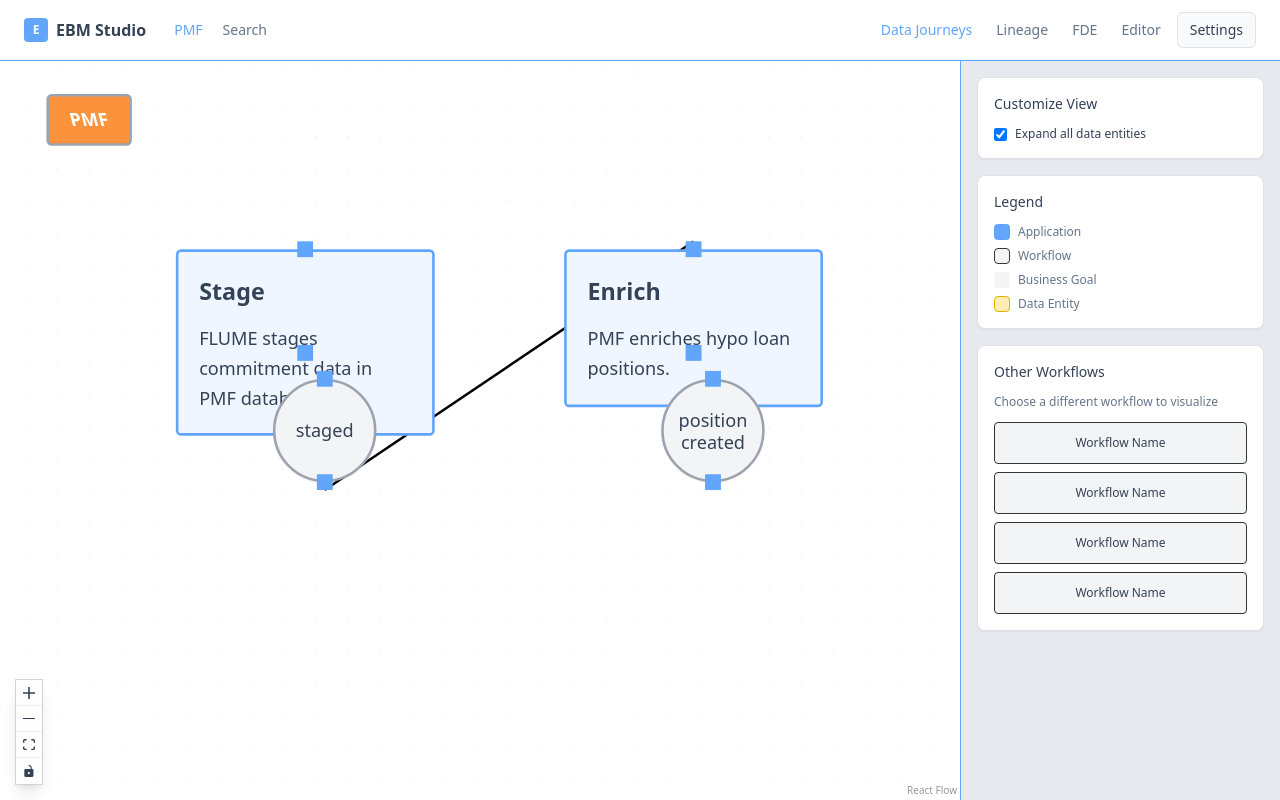
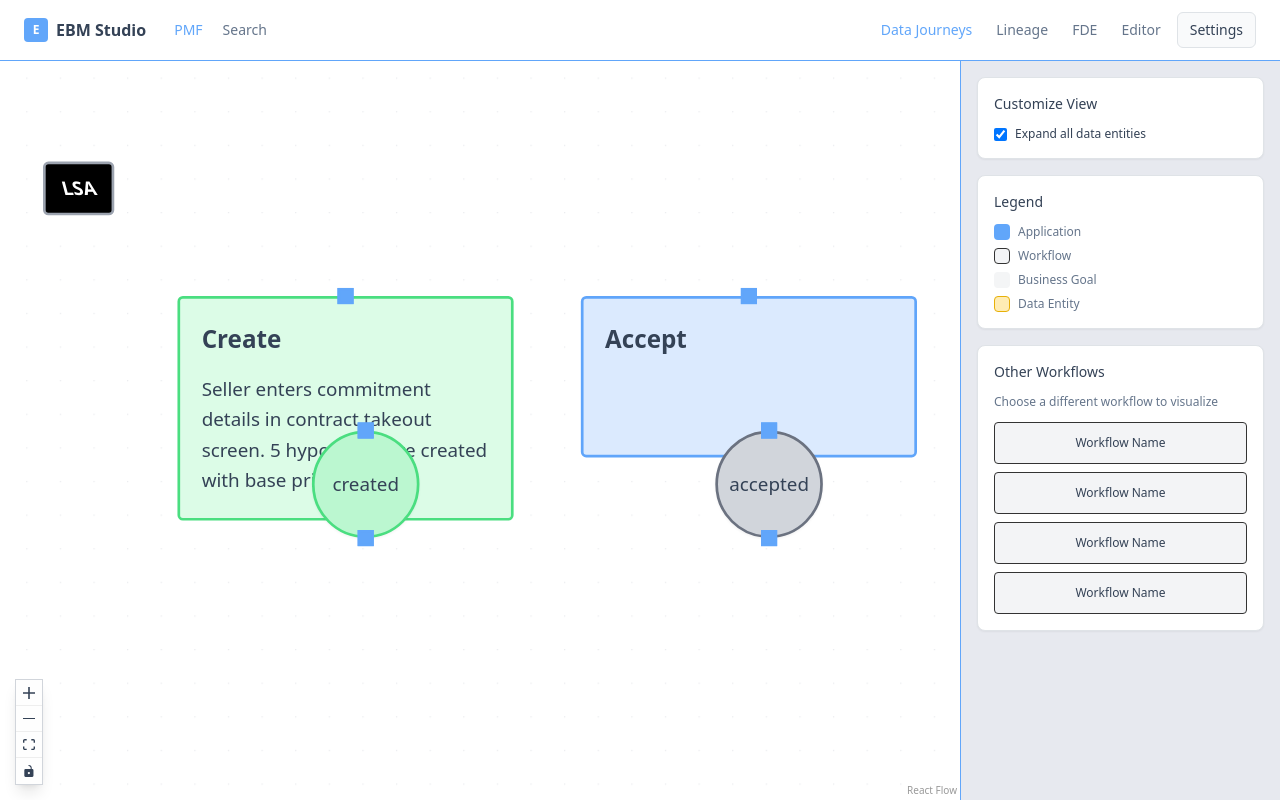
Before and after one commit to vinoth7ar/react-flowchart, a React (Vite) app: page / in a window 1280 px wide. Built offline with nearby package versions, Linux system fonts and the light colour scheme.

Commit message:
Fix CSS to match Figma
The AI is updating the CSS to precisely match the Figma design, ensuring all visual elements, including node styling, alignment, and borders, are consistent with the provided design specifications.

```diff
--- a/src/components/workflow/CircularNode.tsx
+++ b/src/components/workflow/CircularNode.tsx
@@ -4,6 +4,7 @@ import { Handle, Position, NodeProps } from '@xyflow/react';
 export interface CircularNodeData extends Record<string, unknown> {
   label: string;
   onClick?: () => void;
+  color?: string;
 }
 
 const CircularNode = ({ data }: NodeProps) => {
@@ -16,9 +17,18 @@ const CircularNode = ({ data }: NodeProps) => {
     console.log('Clicked status node:', nodeData.label);
   };
 
+  const getCircleStyles = () => {
+    if (nodeData.color === 'green') {
+      return 'w-20 h-20 rounded-full bg-green-200 border-2 border-green-400 flex items-center justify-center shadow-sm cursor-pointer hover:shadow-md transition-shadow';
+    } else if (nodeData.color === 'gray') {
+      return 'w-20 h-20 rounded-full bg-gray-300 border-2 border-gray-500 flex items-center justify-center shadow-sm cursor-pointer hover:shadow-md transition-shadow';
+    }
+    return 'w-20 h-20 rounded-full bg-gray-100 border-2 border-gray-400 flex items-center justify-center shadow-sm cursor-pointer hover:shadow-md transition-shadow';
+  };
+
   return (
     <div
-      className="w-20 h-20 rounded-full bg-gray-100 border-2 border-gray-400 flex items-center justify-center shadow-sm cursor-pointer hover:shadow-md transition-shadow"
+      className={getCircleStyles()}
       onClick={handleClick}
     >
       <div className="text-sm font-medium text-center text-foreground px-2 leading-tight">
--- a/src/components/workflow/WorkflowBuilder.tsx
+++ b/src/components/workflow/WorkflowBuilder.tsx
@@ -28,55 +28,54 @@ const nodeTypes = {
 const mockWorkflowData = {
   workflow: {
     id: 'main-workflow',
-    title: 'Hypo Loan Position',
-    description: 'Workflow description',
+    title: 'Commitment',
+    description: '',
   },
   stages: [
     {
-      id: 'stage-node',
-      title: 'Stage',
-      description: 'FLUME stages commitment data in PMF database',
-      position: { x: 80, y: 80 },
+      id: 'create-node',
+      title: 'Create',
+      description: 'Seller enters commitment details in contract takeout screen. 5 hypo loans are created with base prices.',
+      position: { x: 50, y: 50 },
+      color: 'green',
     },
     {
-      id: 'enrich-node',
-      title: 'Enrich',
-      description: 'PMF enriches hypo loan positions.',
-      position: { x: 380, y: 80 },
+      id: 'accept-node',
+      title: 'Accept',
+      description: '',
+      position: { x: 400, y: 50 },
+      color: 'blue',
     }
   ],
   statusNodes: [
     {
-      id: 'staged-circle',
-      label: 'staged',
-      position: { x: 155, y: 180 },
+      id: 'created-circle',
+      label: 'created',
+      position: { x: 150, y: 150 },
+      color: 'green',
     },
     {
-      id: 'position-circle',
-      label: 'position created',
-      position: { x: 455, y: 180 },
+      id: 'accepted-circle',
+      label: 'accepted',
+      position: { x: 450, y: 150 },
+      color: 'gray',
     }
   ],
   entities: [
     {
       id: 'data-entity-1',
-      title: 'Hypo Loan Position',
+      title: 'Loan Commitment',
+      color: 'yellow',
     },
     {
       id: 'data-entity-2',
-      title: 'Loan Commitment',
+      title: 'Hypo Loan Position',
+      color: 'white',
     },
     {
       id: 'data-entity-3',
       title: 'Hypo Loan Base Price',
-    },
-    {
-      id: 'data-entity-4',
-      title: 'Interest Rate',
-    },
-    {
-      id: 'data-entity-5',
-      title: 'Customer Profile',
+      color: 'white',
     }
   ]
 };
@@ -84,15 +83,15 @@ const mockWorkflowData = {
 const createInitialNodes = (workflowData: typeof mockWorkflowData): Node[] => {
   const nodes: Node[] = [];
 
-  // PMF Tag
+  // LSA Tag (outside workflow)
   nodes.push({
-    id: 'pmf-tag',
+    id: 'lsa-tag',
     type: 'pmf-tag',
-    position: { x: 80, y: 80 },
+    position: { x: 50, y: 50 },
     data: {
-      title: 'PMF',
+      title: 'LSA',
       type: 'pmf-tag',
-      onClick: () => console.log('PMF tag clicked'),
+      onClick: () => console.log('LSA tag clicked'),
     } as WorkflowNodeData,
     draggable: false,
   });
@@ -101,13 +100,13 @@ const createInitialNodes = (workflowData: typeof mockWorkflowData): Node[] => {
   nodes.push({
     id: workflowData.workflow.id,
     type: 'workflow',
-    position: { x: 100, y: 120 },
+    position: { x: 100, y: 100 },
     data: {
       title: workflowData.workflow.title,
       description: workflowData.workflow.description,
       type: 'workflow',
     } as WorkflowNodeData,
-    style: { width: 650, height: 480 },
+    style: { width: 600, height: 350 },
   });
 
   // Stage nodes
@@ -120,11 +119,12 @@ const createInitialNodes = (workflowData: typeof mockWorkflowData): Node[] => {
         title: stage.title,
         description: stage.description,
         type: 'stage',
+        color: stage.color,
         onClick: () => console.log(`${stage.title} event clicked`),
       } as WorkflowNodeData,
       parentId: workflowData.workflow.id,
       extent: 'parent',
-      style: { width: 200, height: 80 },
+      style: { width: 250, height: 120 },
     });
   });
 
@@ -136,6 +136,7 @@ const createInitialNodes = (workflowData: typeof mockWorkflowData): Node[] => {
       position: status.position,
       data: {
         label: status.label,
+        color: status.color,
         onClick: () => console.log(`${status.label} status clicked`),
       } as CircularNodeData,
       parentId: workflowData.workflow.id,
@@ -150,23 +151,16 @@ const initialNodes = createInitialNodes(mockWorkflowData);
 
 const initialEdges: Edge[] = [
   {
-    id: 'stage-to-staged',
-    source: 'stage-node',
-    target: 'staged-circle',
+    id: 'create-to-created',
+    source: 'create-node',
+    target: 'created-circle',
     style: { stroke: '#000', strokeWidth: 2 },
     type: 'straight',
   },
   {
-    id: 'enrich-to-position',
-    source: 'enrich-node',
-    target: 'position-circle',
-    style: { stroke: '#000', strokeWidth: 2 },
-    type: 'straight',
-  },
-  {
-    id: 'staged-to-enrich',
-    source: 'staged-circle',
-    target: 'enrich-node',
+    id: 'accept-to-accepted',
+    source: 'accept-node',
+    target: 'accepted-circle',
     style: { stroke: '#000', strokeWidth: 2 },
     type: 'straight',
   },
@@ -195,10 +189,8 @@ const WorkflowBuilder = () => {
     const startY = 280;
 
     mockWorkflowData.entities.forEach((entity, index) => {
-      const row = Math.floor(index / entitiesPerRow);
-      const col = index % entitiesPerRow;
-      const x = startX + col * (entityWidth + entitySpacing);
-      const y = startY + row * 60;
+      const x = 50 + index * 180;
+      const y = 250;
 
       entityNodes.push({
         id: entity.id,
@@ -207,6 +199,7 @@ const WorkflowBuilder = () => {
         data: {
           title: entity.title,
           type: 'data',
+          color: entity.color,
           isSelected: selectedEntity === entity.id,
           onClick: () => setSelectedEntity(selectedEntity === entity.id ? null : entity.id),
         } as WorkflowNodeData,
--- a/src/components/workflow/WorkflowNode.tsx
+++ b/src/components/workflow/WorkflowNode.tsx
@@ -10,6 +10,7 @@ export interface WorkflowNodeData extends Record<string, unknown> {
   entitiesExpanded?: boolean;
   onToggleEntities?: () => void;
   isSelected?: boolean;
+  color?: string;
 }
 
 const WorkflowNode = ({ data }: NodeProps) => {
@@ -17,14 +18,24 @@ const WorkflowNode = ({ data }: NodeProps) => {
   const getNodeStyles = () => {
     switch (nodeData.type) {
       case 'workflow':
-        return 'bg-white border-2 border-dashed border-blue-500 rounded-lg min-w-[600px] min-h-[450px] p-8 relative';
+        return 'bg-white border-2 border-dotted border-gray-400 rounded-lg min-w-[600px] min-h-[350px] p-8 relative';
       case 'stage':
-        return 'bg-blue-50 border-blue-400 border-2 rounded p-4 min-w-[200px] min-h-[80px] cursor-pointer hover:shadow-md transition-shadow';
+        if (nodeData.color === 'green') {
+          return 'bg-green-100 border-green-400 border-2 rounded p-4 min-w-[250px] min-h-[120px] cursor-pointer hover:shadow-md transition-shadow';
+        } else if (nodeData.color === 'blue') {
+          return 'bg-blue-100 border-blue-400 border-2 rounded p-4 min-w-[250px] min-h-[120px] cursor-pointer hover:shadow-md transition-shadow';
+        }
+        return 'bg-gray-100 border-gray-400 border-2 rounded p-4 min-w-[250px] min-h-[120px] cursor-pointer hover:shadow-md transition-shadow';
       case 'data':
-        const bgColor = nodeData.isSelected ? 'bg-yellow-200' : 'bg-white';
+        let bgColor = 'bg-white';
+        if (nodeData.color === 'yellow') {
+          bgColor = nodeData.isSelected ? 'bg-yellow-300' : 'bg-yellow-200';
+        } else {
+          bgColor = nodeData.isSelected ? 'bg-yellow-200' : 'bg-white';
+        }
         return `${bgColor} border-gray-400 border-2 px-4 py-3 text-sm font-medium cursor-pointer hover:shadow-md transition-shadow transform skew-x-[-15deg]`;
       case 'pmf-tag':
-        return 'bg-orange-400 text-white px-4 py-2 rounded text-sm font-bold cursor-pointer hover:opacity-80 transition-opacity border-2 border-gray-400';
+        return 'bg-black text-white px-3 py-2 rounded text-sm font-bold cursor-pointer hover:opacity-80 transition-opacity border-2 border-gray-400';
       case 'process':
         return 'bg-workflow-process-bg text-workflow-process-text border-workflow-stage-border border rounded px-3 py-1 text-sm font-medium cursor-pointer hover:shadow-md transition-shadow';
       default:
@@ -86,16 +97,16 @@ const WorkflowNode = ({ data }: NodeProps) => {
                 nodeData.onToggleEntities();
               }
             }}
-            className="flex items-center gap-2 text-sm font-medium text-foreground hover:text-primary transition-colors"
+            className="flex items-center gap-2 text-sm font-medium text-gray-700 hover:text-blue-600 transition-colors"
           >
-            Modified Data Entities
+            See Data Entities
             <svg
               className={`w-4 h-4 transition-transform ${nodeData.entitiesExpanded ? 'rotate-180' : ''}`}
               fill="none"
               stroke="currentColor"
               viewBox="0 0 24 24"
             >
-              <path strokeLinecap="round" strokeLinejoin="round" strokeWidth={2} d="M19 9l-7 7-7-7" />
+              <path strokeLinecap="round" strokeLinejoin="round" strokeWidth={2} d="M5 15l7-7 7 7" />
             </svg>
           </button>
         </div>
```
